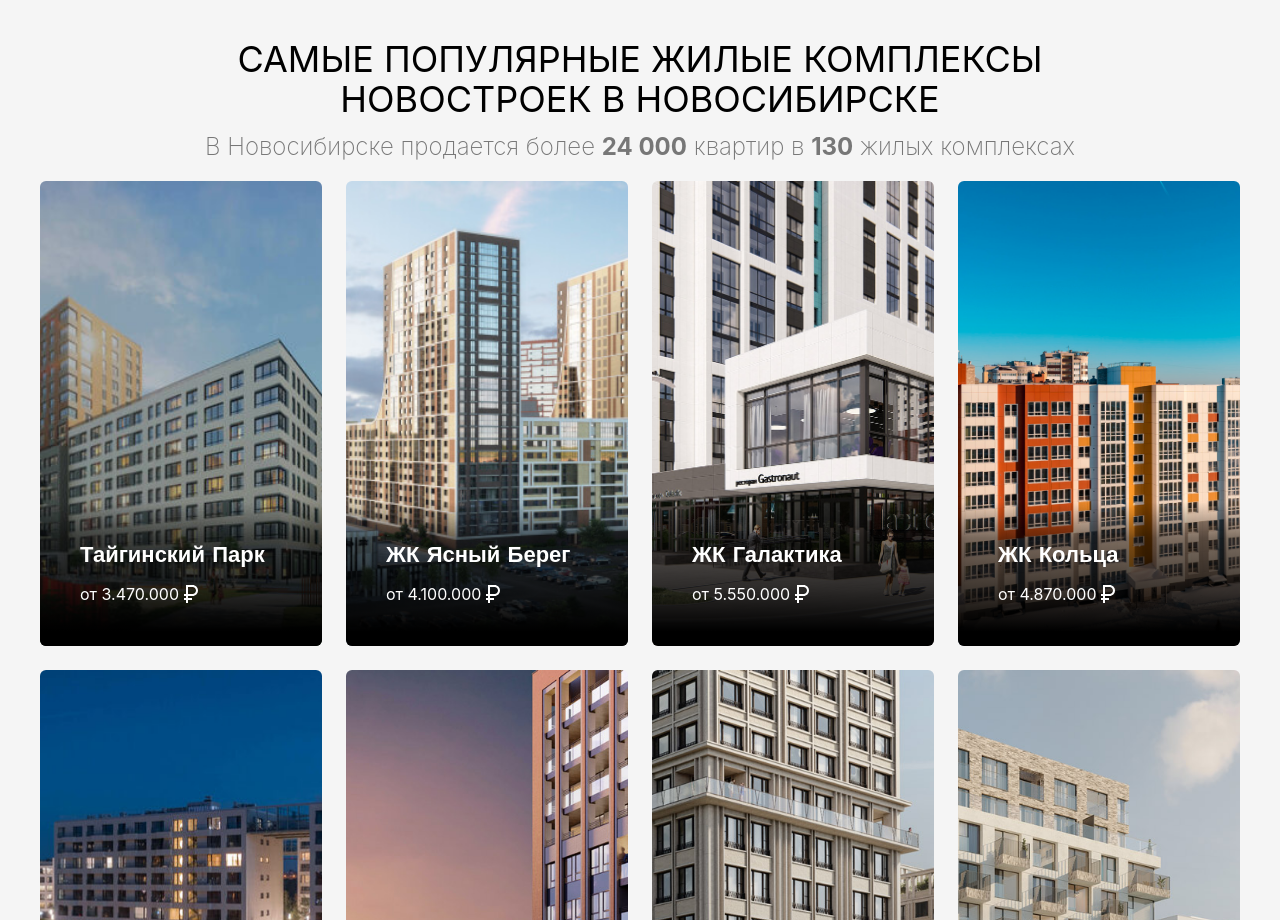
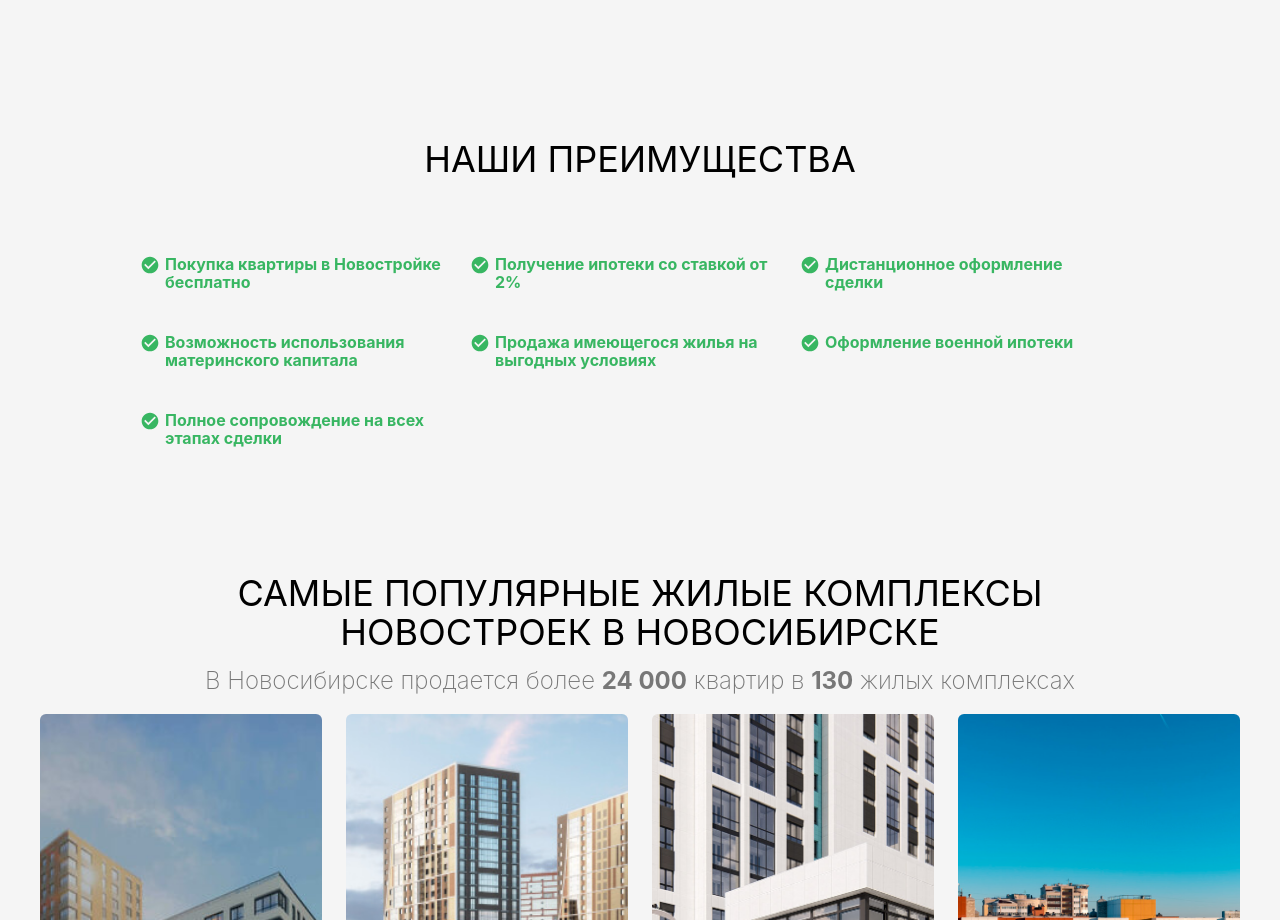
Before and after one commit to magickasoft/realty, a Next.js app: page / in a window 1280 px wide. Shown: the part 800-1720 px from the top of the page. Built offline with nearby package versions, Linux system fonts and the light colour scheme.

Commit message:
fix: worth

```diff
--- a/src/components/index.js
+++ b/src/components/index.js
@@ -5,5 +5,6 @@ export {Banner} from './banner';
 export {Label, Text, Section} from './common';
 export {Header} from './header';
 export {InputPhone} from './inputPhone';
+export {ListItem} from './listItem';
 export {Page} from './page';
 export {Select} from './select';
--- a/src/components/intro/index.js
+++ b/src/components/intro/index.js
@@ -3,7 +3,7 @@ import SC from 'styled-components';
 import Button from '@mui/material/Button';
 import {Label, Text, Section} from '../common';
 import {maxDevice, minDevice, theme} from '../../theme';
-import {ListItem} from './listItem';
+import {ListItem} from '../listItem';
 import {ScrollLink} from '../scrollLink';
 import {list} from './data';
 
--- a/src/components/intro/listItem.js
+++ b/src/components/listItem.js
@@ -1,7 +1,7 @@
 import React from 'react';
 import SC from 'styled-components';
 import CheckCircleIcon from '@mui/icons-material/CheckCircle';
-import {maxDevice, minDevice, theme} from '../../theme';
+import {maxDevice, minDevice, theme} from '../theme';
 
 const Container = SC.div`
   margin: 15px 0;
--- a/src/pages/index.js
+++ b/src/pages/index.js
@@ -3,10 +3,45 @@ import Head from 'next/head';
 import {Element, Events, scrollSpy} from 'react-scroll';
 import SC from 'styled-components';
 import {ContactForm, ListOfBuildings, Page, Intro, Banner} from '../components';
+import {ListItem} from '../components';
+import {minDevice} from '../theme';
 
 const Form = SC.div`
   text-align: center;
 `;
+
+const List = SC.div`
+  display: flex;
+  flex-wrap: wrap;
+  margin-top: 60px;
+  @media ${minDevice.laptopL} {
+    justify-content: center;
+  }
+`;
+
+const list = [
+  {
+    label: 'Покупка квартиры в Новостройке бесплатно',
+  },
+  {
+    label: 'Получение ипотеки со ставкой от 2%',
+  },
+  {
+    label: 'Дистанционное оформление сделки',
+  },
+  {
+    label: 'Возможность использования материнского капитала',
+  },
+  {
+    label: 'Продажа имеющегося жилья на выгодных условиях',
+  },
+  {
+    label: 'Оформление военной ипотеки',
+  },
+  {
+    label: 'Полное сопровождение на всех этапах сделки',
+  },
+];
 
 function Home() {
   React.useEffect(() => {
@@ -44,6 +79,16 @@ function Home() {
       <Element name="intro">
         <Intro />
       </Element>
+      <Element name="worth">
+        <Page>
+          <Banner label="НАШИ ПРЕИМУЩЕСТВА" />
+          <List>
+            {list.map((o, i) => (
+              <ListItem key={i} {...o} />
+            ))}
+          </List>
+        </Page>
+      </Element>
       <Element name="offers">
         <ListOfBuildings />
       </Element>
```
